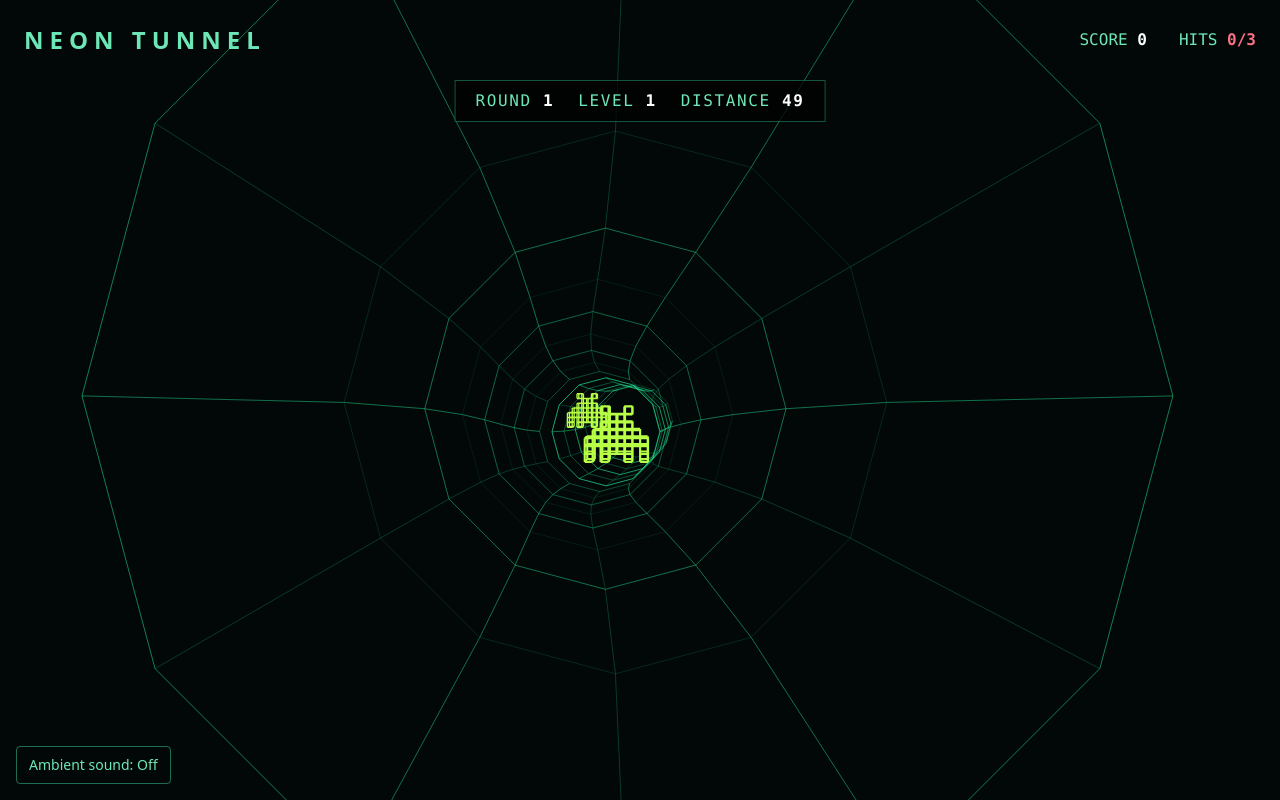
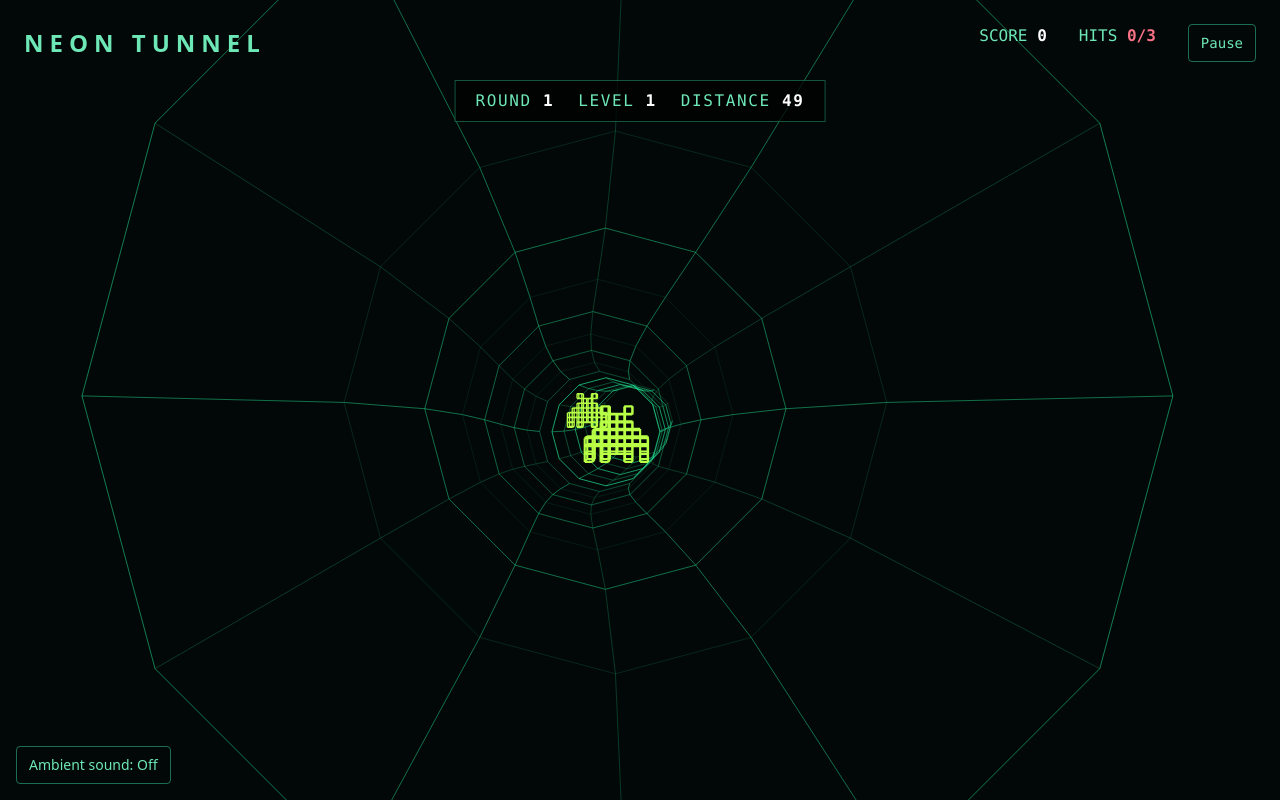
Before and after one commit to AntonioCiolino/neon-tunnel, a React (Vite) app: page / in a window 1280 px wide. Both pictures are taken after a click on the button "START GAME". Built offline with nearby package versions, Linux system fonts and the light colour scheme.

Commit message:
Task 5/5: Add a pause/resume control and wire it into the game screen [files: src/components/GameControls.jsx, src/components/NeonTunnelGame.jsx]

```diff
--- /dev/null
+++ b/src/components/GameControls.jsx
@@ -0,0 +1,12 @@
+export default function GameControls({ paused, onToggle }) {
+  return (
+    <button
+      type="button"
+      aria-pressed={paused}
+      onClick={onToggle}
+      className="rounded border border-emerald-400/50 px-3 py-2 text-sm text-emerald-300 hover:bg-emerald-400/10 focus-visible:outline focus-visible:outline-2 focus-visible:outline-offset-2 focus-visible:outline-emerald-300"
+    >
+      {paused ? "Resume" : "Pause"}
+    </button>
+  );
+}
--- a/src/components/NeonTunnelGame.jsx
+++ b/src/components/NeonTunnelGame.jsx
@@ -3,10 +3,23 @@ import TunnelCanvas from "./TunnelCanvas.jsx";
 import ProgressionHud from "./ProgressionHud.jsx";
 import LevelAdvanceToast from "./LevelAdvanceToast.jsx";
 import DamageFlash from "./DamageFlash.jsx";
+import GameControls from "./GameControls.jsx";
 import { useTunnelGame } from "../hooks/useTunnelGame.js";
 
 function GameSession({ onRestart }) {
-  const { canvasRef, shoot: onShoot, status, score, distance, hits, round, level } = useTunnelGame();
+  const {
+    canvasRef,
+    shoot: onShoot,
+    status,
+    score,
+    distance,
+    hits,
+    round,
+    level,
+    paused,
+    pause,
+    resume,
+  } = useTunnelGame();
   const hud = { status, score, distance, hits, round, level };
   const gameOver = hud.status !== "playing";
 
@@ -19,6 +32,10 @@ function GameSession({ onRestart }) {
         <div className="flex gap-5 font-mono text-sm sm:gap-8 sm:text-base">
           <span> SCORE <strong className="text-white">{hud.score}</strong></span>
           <span> HITS <strong className="text-rose-400">{hud.hits}/3</strong></span>
+          <GameControls
+            paused={paused}
+            onToggle={() => (paused ? resume() : pause())}
+          />
         </div>
       </header>
 
```
